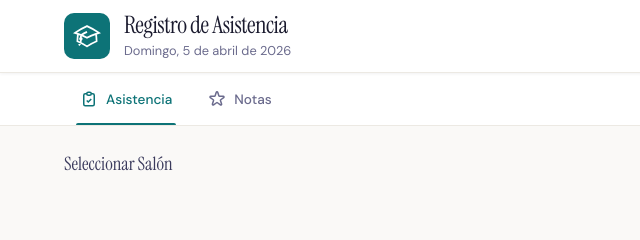
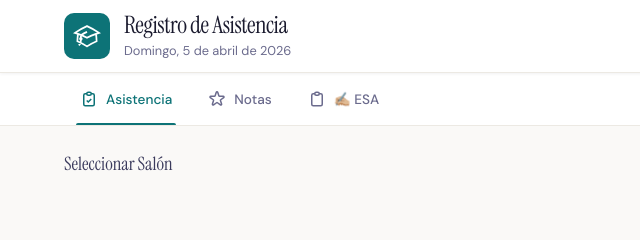
Before and after one commit to JoelPasapera/SISTEMA-JC, a plain HTML site: page index.html in a window 1280 px wide. Shown: the top 240 px of the page, 0-640 px from the left. Drawn offline with Linux system fonts and the light colour scheme; no server answers.

Commit message:
Add ESA button to navigation

```diff
--- a/index.html
+++ b/index.html
@@ -60,6 +60,12 @@
                     <path d="M11.049 2.927c.3-.921 1.603-.921 1.902 0l1.519 4.674a1 1 0 00.95.69h4.915c.969 0 1.371 1.24.588 1.81l-3.976 2.888a1 1 0 00-.363 1.118l1.518 4.674c.3.922-.755 1.688-1.538 1.118l-3.976-2.888a1 1 0 00-1.176 0l-3.976 2.888c-.783.57-1.838-.197-1.538-1.118l1.518-4.674a1 1 0 00-.363-1.118l-3.976-2.888c-.784-.57-.38-1.81.588-1.81h4.914a1 1 0 00.951-.69l1.519-4.674z"/>
                 </svg>
                 Notas
+            </button>
+            <button class="nav-tab" data-section="esa">
+                <svg width="18" height="18" viewBox="0 0 24 24" fill="none" stroke="currentColor" stroke-width="2">
+                    <path d="M9 5H7a2 2 0 00-2 2v12a2 2 0 002 2h10a2 2 0 002-2V7a2 2 0 00-2-2h-2M9 5a2 2 0 002 2h2a2 2 0 002-2M9 5a2 2 0 012-2h2a2 2 0 012 2"/>
+                </svg>
+                ✍🏼 ESA
             </button>
         </div>
     </nav>
```
